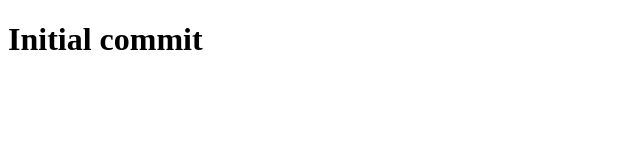
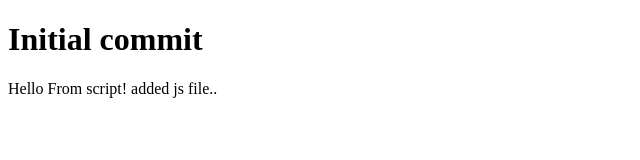
Before and after one commit to bhavy-j/dark-horse-xd, a plain HTML site: page index.html in a window 1280 px wide. Shown: the whole page, without its empty margins (0-640 px from the left). Drawn offline with Linux system fonts and the light colour scheme.

Commit message:
js added

```diff
--- /dev/null
+++ b/app.js
@@ -0,0 +1,8 @@
+window.addEventListener('load', () => {
+    console.log('Window is loaded');
+
+    const msgElement = document.getElementById('dynamic-msg');
+    if (msgElement) {
+        msgElement.textContent = 'Hello From script! added js file..';
+    }
+});
--- a/index.html
+++ b/index.html
@@ -7,5 +7,7 @@
 </head>
 <body>
     <h1>Initial commit</h1>
+    <p id="dynamic-msg"></p>
+    <script src="app.js"></script>
 </body>
 </html>
```
